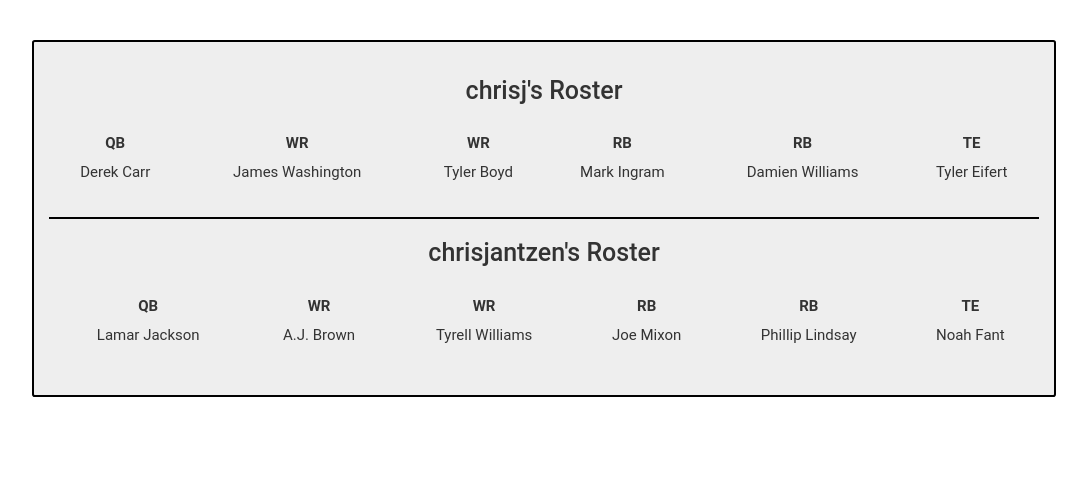
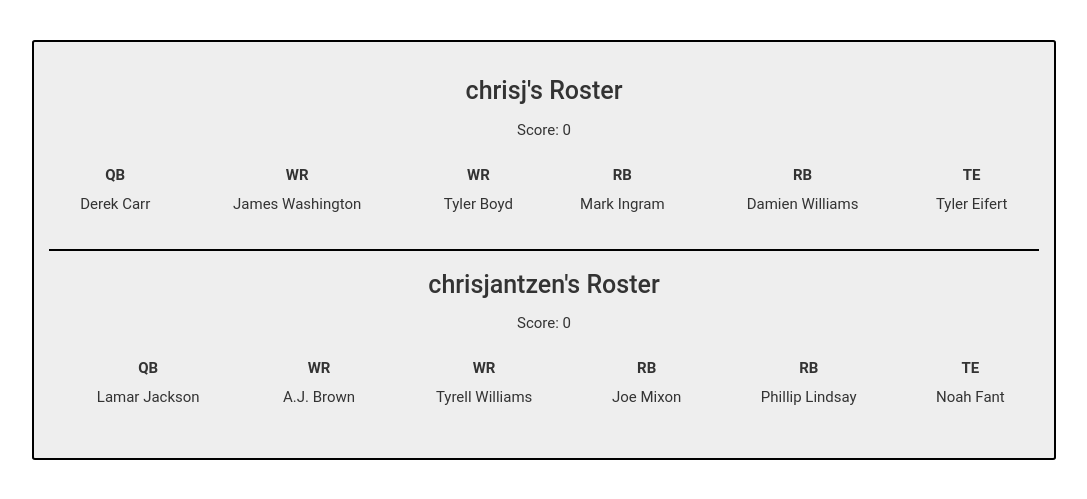
Before and after one commit to Bolgzdrt/CloudComputingMidterm-Fantasy, a Flask app: page /league in a window 1280 px wide. Shown: the part 50-549 px from the top of the page, without its empty margins (96-1183 px from the left). Run offline with Flask 2, Linux system fonts and the light colour scheme; a user stored in the database is signed in; data comes from the database, SQL or seed files in the repository; some libraries are stand-ins or nearby versions.

Commit message:
Temp Score Display

```diff
--- a/static/index.css
+++ b/static/index.css
@@ -108,3 +108,8 @@
 .leagueTable {
   margin-top: 1.5rem;
 }
+
+.tableContainer p {
+  margin: 0.5rem 0;
+  font-size: 1.5rem;
+}
--- a/templates/league.html
+++ b/templates/league.html
@@ -25,6 +25,7 @@
     {% for r in roster %}
       <div class="tableContainer">
         <h1 class="leagueTitle">{{ r.owner }}'s Roster</h1>
+        <p>Score: {{ r.points }}</p>
         <table class="leagueTable">
           <tr>
             <th>QB</th>
```
